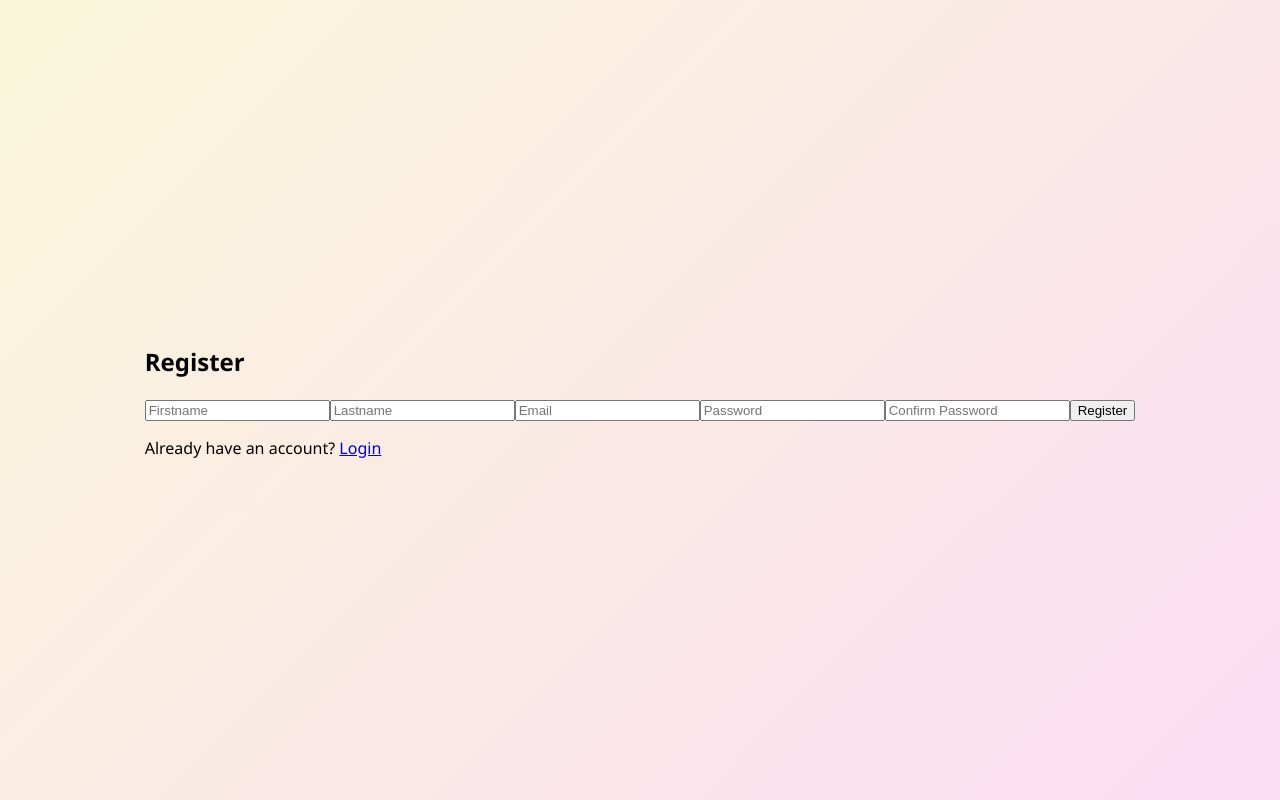
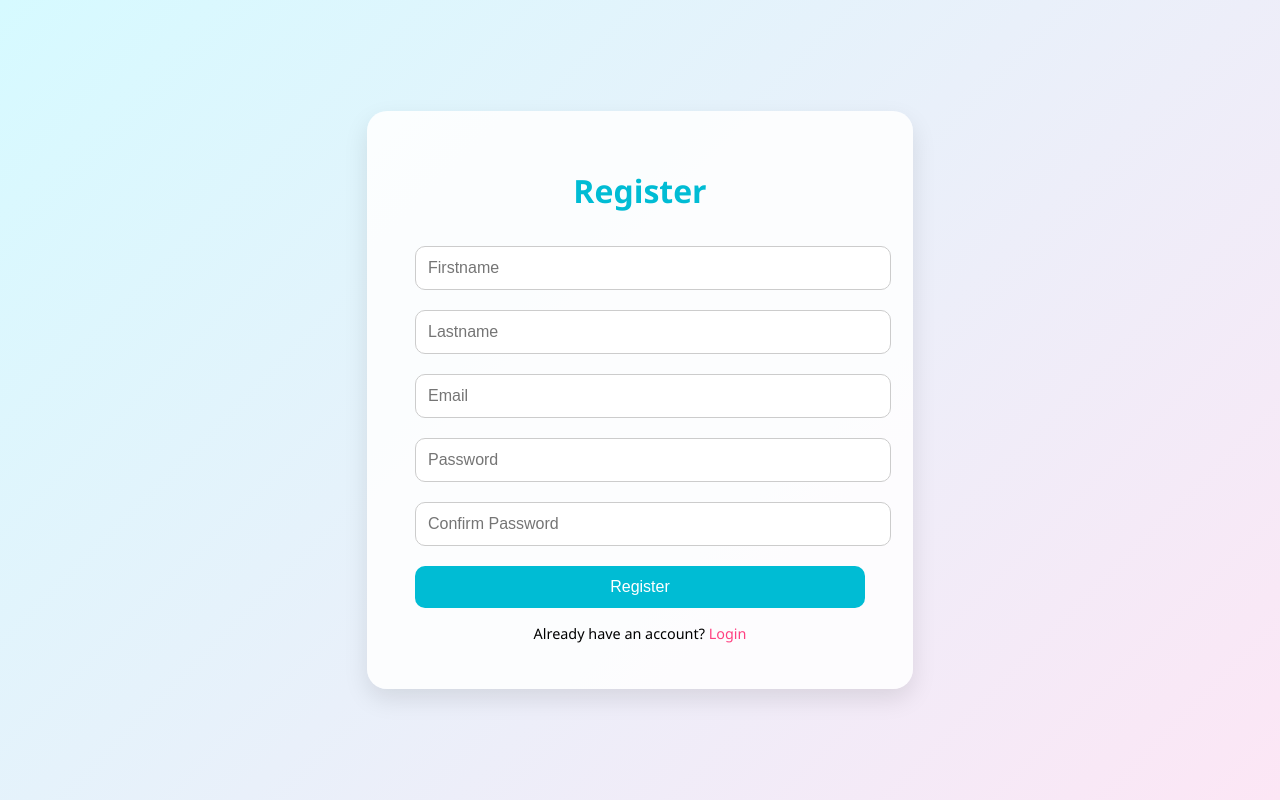
Before and after one commit to hchend2/MERN-auth-app, a React (Create React App) app in the folder user-auth-frontend/: page /register in a window 1280 px wide. Built offline with nearby package versions, Linux system fonts and the light colour scheme.

Commit message:
register.css implemented and register page improved

```diff
--- a/user-auth-frontend/src/components/register.css
+++ b/user-auth-frontend/src/components/register.css
@@ -0,0 +1,73 @@
+/* Register Component Styles */
+
+body {
+  margin: 0;
+  padding: 0;
+  font-family: 'Segoe UI', Tahoma, Geneva, Verdana, sans-serif;
+  background: linear-gradient(135deg, #d6faff, #fce6f5);
+  height: 100vh;
+  display: flex;
+  align-items: center;
+  justify-content: center;
+}
+
+.register-container {
+  background-color: #ffffffdd;
+  padding: 2rem 3rem;
+  border-radius: 20px;
+  box-shadow: 0 10px 25px rgba(0, 0, 0, 0.1);
+  width: 100%;
+  max-width: 450px;
+  text-align: center;
+}
+
+.register-container h2 {
+  margin-bottom: 1.5rem;
+  color: #00bcd4;
+  font-size: 2rem;
+}
+
+.register-container input {
+  width: 100%;
+  padding: 12px;
+  margin: 10px 0;
+  border: 1px solid #ccc;
+  border-radius: 10px;
+  font-size: 1rem;
+}
+
+.register-container button {
+  background-color: #00bcd4;
+  color: white;
+  padding: 12px;
+  border: none;
+  border-radius: 10px;
+  width: 100%;
+  font-size: 1rem;
+  cursor: pointer;
+  margin-top: 10px;
+  transition: background-color 0.3s ease;
+}
+
+.register-container button:hover {
+  background-color: #0097a7;
+}
+
+.register-container .error {
+  color: red;
+  margin-bottom: 10px;
+}
+
+.register-container p {
+  margin-top: 1rem;
+  font-size: 0.9rem;
+}
+
+.register-container a {
+  color: #ff4081;
+  text-decoration: none;
+}
+
+.register-container a:hover {
+  text-decoration: underline;
+}
--- a/user-auth-frontend/src/components/register.js
+++ b/user-auth-frontend/src/components/register.js
@@ -46,12 +46,11 @@ const Register = () => {
       <h2>Register</h2>
       {error && <p className="error">{error}</p>}
       <form onSubmit={handleSubmit}>
-        <input type="text" name="firtname" placeholder="Firstname"   value={formData.firstname} onChange={handleChange} required/>
-        <input type="text" name="lastname" placeholder="Lastname"     value={formData.lastname} onChange={handleChange} required/>
-        <input type="email" name="email" placeholder="Email"             value={formData.email} onChange={handleChange} required/>
-        <input type="password" name="password" placeholder="Password" value={formData.password} onChange={handleChange} required/>
-        <input type="password" name="confirmPassword" placeholder="Confirm Password"
-                                                               value={formData.confirmPassword} onChange={handleChange} required/>
+        <input type="text" name="firstname" placeholder="Firstname" value={formData.firstname} onChange={handleChange} required />
+        <input type="text" name="lastname" placeholder="Lastname" value={formData.lastname} onChange={handleChange} required />
+        <input type="email" name="email" placeholder="Email" value={formData.email} onChange={handleChange} required />
+        <input type="password" name="password" placeholder="Password" value={formData.password} onChange={handleChange} required />
+        <input type="password" name="confirmPassword" placeholder="Confirm Password" value={formData.confirmPassword} onChange={handleChange} required />
         <button type="submit">Register</button>
       </form>
       <p>Already have an account? <a href="/login">Login</a></p>
```
